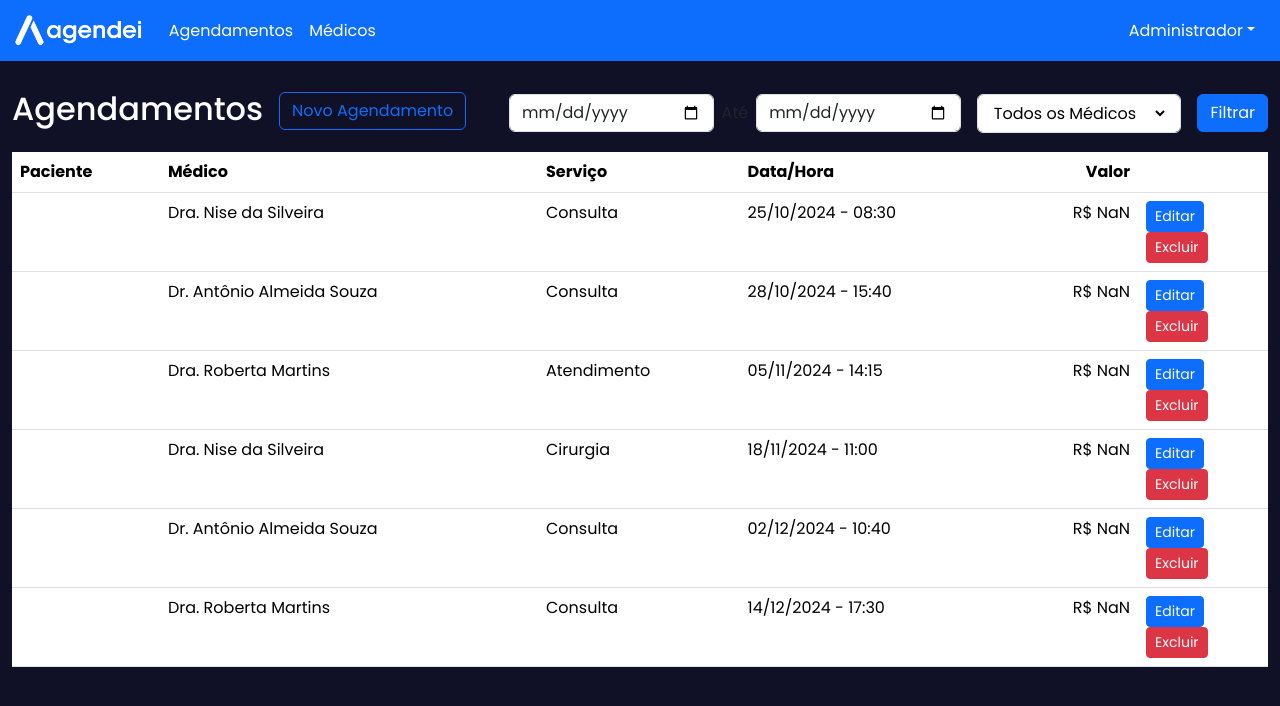
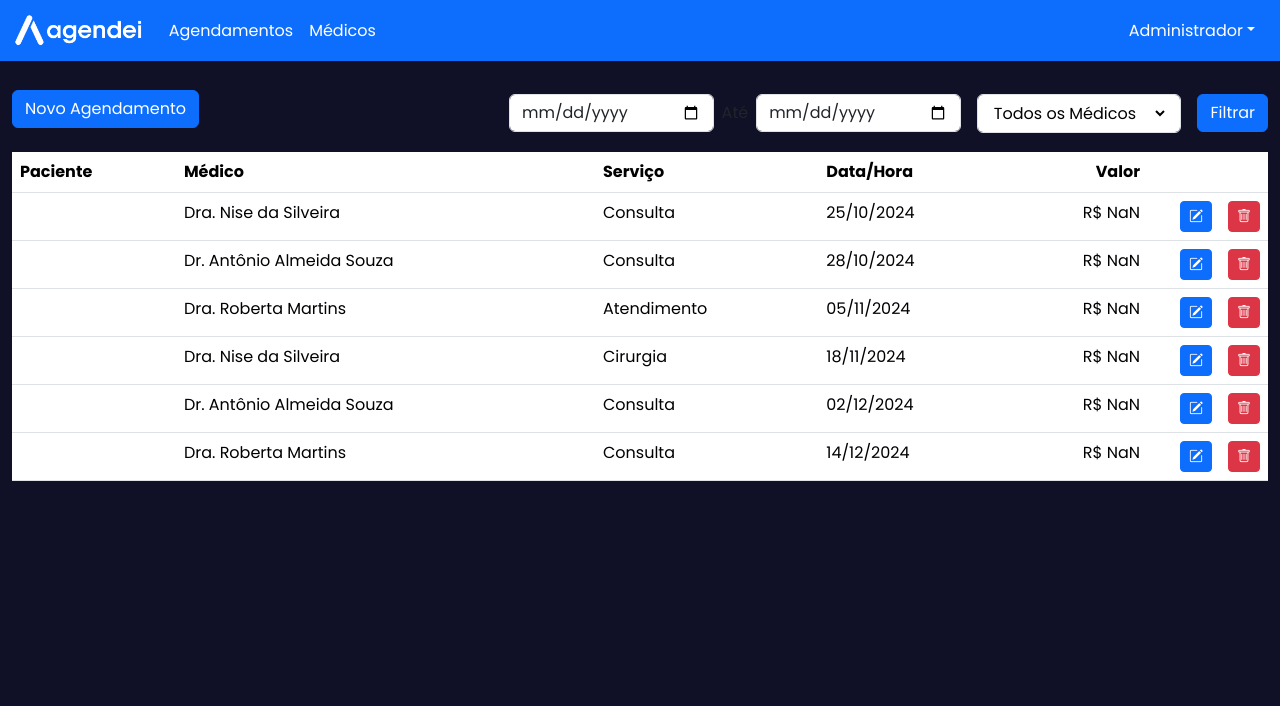
Before and after one commit to FilipeRabelo/app-agendei-web, a React (Vite) app: page /appointments in a window 1280 px wide. Shown: the top 706 px of the page. Built offline with nearby package versions, Linux system fonts and the light colour scheme.

Commit message:
app agendei web

```diff
--- a/index.html
+++ b/index.html
@@ -1,5 +1,6 @@
 <!DOCTYPE html>
 <html lang="pt-br">
+
   <head>
     <meta charset="UTF-8" />
     <link rel="icon" type="image/svg+xml" href="/agendei.ico" />
@@ -10,8 +11,13 @@
       integrity="sha384-QWTKZyjpPEjISv5WaRU9OFeRpok6YctnYmDr5pNlyT2bRjXh0JMhjY6hW+ALEwIH"
       crossorigin="anonymous"
     />
+    <link
+      rel="stylesheet"
+      href="https://cdn.jsdelivr.net/npm/bootstrap-icons@1.11.3/font/bootstrap-icons.min.css"
+    >
     <title>Agendei</title>
   </head>
+
   <body>
     <div id="root"></div>
     <script type="module" src="/src/main.jsx"></script>
@@ -21,4 +27,5 @@
       crossorigin="anonymous"
     ></script>
   </body>
+
 </html>
--- a/src/components/appointment/appointment.jsx
+++ b/src/components/appointment/appointment.jsx
@@ -1,46 +1,84 @@
-/* eslint-disable react/prop-types */
 
-export default function Appointment(props) {    // para receber as props enviadas da pagina
+function Appointment(props) {
 
   const dt = new Date(props.booking_date);
-  return (
 
-    <tr>
-      <td scope='col'>{ props.user }</td>
-      <td scope='col'>{ props.doctor }</td>
-      <td scope='col'>{ props.service }</td>
+  return <tr>
+    <td>{ props.user }</td>
+    <td>{ props.doctor }</td>
+    <td>{ props.service }</td>
+    <td>{
+      new Intl.DateTimeFormat('pt-BR', { dateStyle: 'short' }).format(dt)
+    }</td>
+    <td className="text-end">{
+      new Intl.NumberFormat('pt-BR', { style: 'currency', currency: 'BRL' }).format(props.price)
+    }</td>
+    <td className="text-end">
+      <div className="d-inline me-3">
+        <button onClick={ () => props.clickEdit(props.id_appointment) }
+          className="btn btn-sm btn-primary">
+          <i className="bi bi-pencil-square"></i>
+        </button>
+      </div>
 
-      <td scope='col'>
-        { new Intl.DateTimeFormat('pt-br', { dateStyle: 'short' }).format(dt) } - { props.booking_hour }
-      </td>
+      <button onClick={ () => props.clickDelete(props.id_appointment) }
+        className="btn btn-sm btn-danger">
+        <i className="bi bi-trash"></i>
+      </button>
 
-      <td scope='col' className="text-end">
-        { new Intl.NumberFormat('pt-br', { style: 'currency', currency: 'BRL' }).format(props.price) }
-      </td>
-
-      <td scope='col'>
-        <div>
-          <button className="btn btn-sm btn-primary">Editar</button>
-        </div>
-        <div>
-          <button className="btn btn-sm btn-danger">Excluir</button>
-        </div>
-      </td>
-
-    </tr>
-
-  )
+    </td>
+  </tr>
 }
 
-// <Appointment
-//   key={ ap.id_appointment }      // envidando as props para o component
-//   id_appointment={ ap.id_appointment }
-//   user={ ap.user }
-//   doctor={ ap.doctor }
-//   service={ ap.service }
-//   booking_date={ ap.booking_date }
-//   booking_hour={ ap.booking_hour }
-//   price={ ap.price }
-//   clickEdite={ ClickEdite }
-//   clickDelete={ ClickDelete }
-// />
+export default Appointment;
+
+
+
+
+
+
+
+
+
+
+
+
+
+
+
+// export default function Appointment(props) {    // para receber as props enviadas da pagina
+
+//   const dt = new Date(props.booking_date);
+//   return (
+
+//     <tr>
+//       <td>{ props.user }</td>
+//       <td>{ props.doctor }</td>
+//       <td>{ props.service }</td>
+
+//       <td>
+//         { new Intl.DateTimeFormat('pt-br', { dateStyle: 'short' }).format(dt) } - { props.booking_hour }
+//       </td>
+
+//       <td className="text-end">
+//         { new Intl.NumberFormat('pt-br', { style: 'currency', currency: 'BRL' }).format(props.price) }
+//       </td>
+
+//       <td className="text-end ">
+//         <div className="d-inline me-3">
+//           <button onClick={ () => props.clickEdite(props.id_appointment)} className="btn btn-sm btn-primary">
+//             <i className="bi bi-pencil-square"></i>
+//           </button>
+//         </div>
+
+//         <div className="d-inline">
+//           <button onClick={ () => props.clickDelete(props.id_appointment) } className="btn btn-sm btn-danger">
+//             <i className="bi bi-trash"></i>
+//           </button>
+//         </div>
+//       </td>
+
+//     </tr>
+
+//   )
+// }
--- a/src/constants/data.js
+++ b/src/constants/data.js
@@ -139,35 +139,3 @@ export const doctors_services = [
     price: 1690
   }
 ];
-export const doctors_servicesgggg = [
-  {
-    id_service: 1,
-    description: "Consulta Médica",
-    price: 499.99
-  },
-  {
-    id_service: 2,
-    description: "Drenagem Linfática",
-    price: 650
-  },
-  {
-    id_service: 3,
-    description: "Lipoaspiração",
-    price: 5000
-  },
-  {
-    id_service: 4,
-    description: "Mamoplastia",
-    price: 1700
-  },
-  {
-    id_service: 5,
-    description: "Massagem",
-    price: 1100
-  },
-  {
-    id_service: 6,
-    description: "Rinoplastia",
-    price: 1690
-  }
-];
--- a/src/pages/Appointments/appointments.css
+++ b/src/pages/Appointments/appointments.css
@@ -6,3 +6,7 @@
 .h2{
   color: white;
 }
+
+.col-buttons{
+  width: 120px;
+}
--- a/src/pages/Appointments/appointments.jsx
+++ b/src/pages/Appointments/appointments.jsx
@@ -1,3 +1,5 @@
+
+
 
 import './appointments.css';
 import { Link } from "react-router-dom";
@@ -20,11 +22,13 @@ export default function Appointments() {
     <div className="container-fluid mt-page">
       <NavBar />
 
+      {/* <h2>Agendamentos</h2> */}
+
       <div className="d-flex justify-content-between align-items-center">
 
-        <div className="d-flex align-items-center" >
-          <h2 className="d-inline h2">Agendamentos</h2>
-          <Link to='/appointments/add' className='btn btn-outline-primary ms-3 mb-1'>
+        <div>
+          <Link to="/appointments/add"
+            className="btn btn-primary mb-2 me-2">
             Novo Agendamento
           </Link>
         </div>
@@ -41,7 +45,7 @@ export default function Appointments() {
               {
                 doctors.map((medico) => {
                   return (
-                    <option key={ medico } value={ medico.id_doctor }>
+                    <option key={ medico.id_doctor } value={ medico.id_doctor }>
                       { medico.name }
                     </option>
                   )
```
